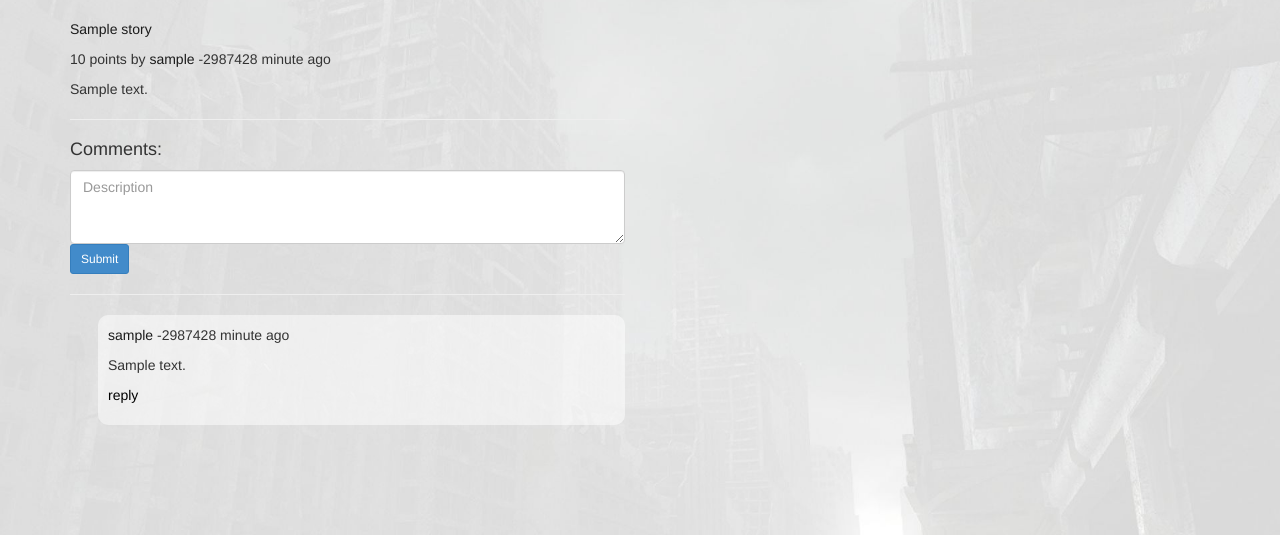
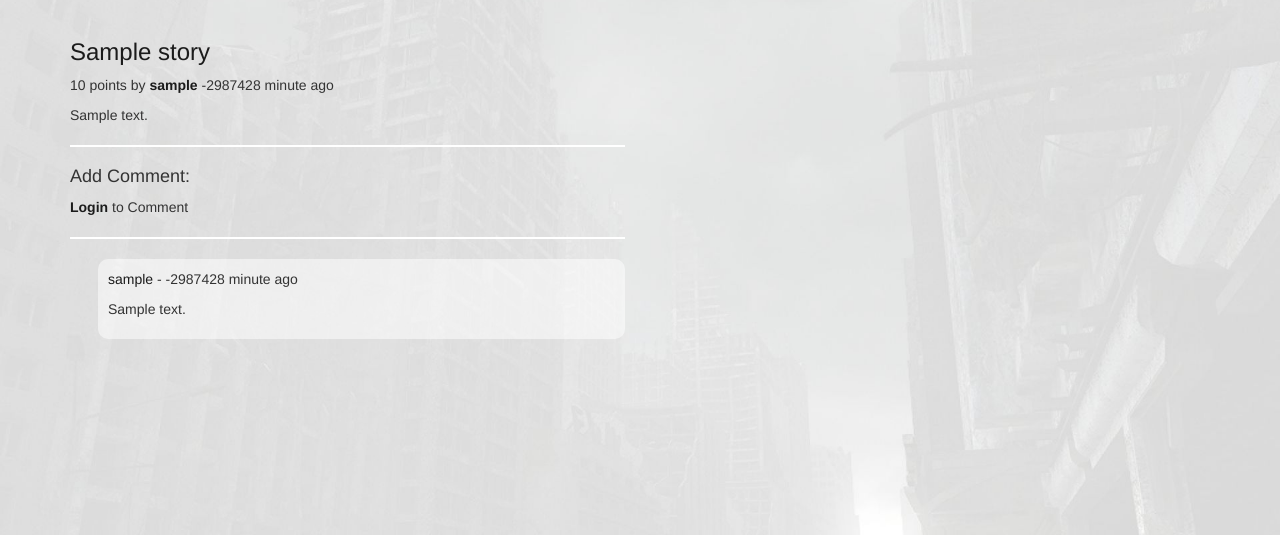
Before and after one commit to jjh5030/tidder, a Django app: page /post/1/ in a window 1280 px wide. Shown: the part 51-586 px from the top of the page. Run offline with Django 3.2, Linux system fonts and the light colour scheme; tables that the repository leaves empty hold one stand-in row (values such as "Sample post"); some libraries are stand-ins or nearby versions.

Commit message:
All commenting issues have been fixed

```diff
--- a/static/css/bootstrap-fluid-adj.css
+++ b/static/css/bootstrap-fluid-adj.css
@@ -112,3 +112,10 @@
 a:hover {
     color: #FFFFFF;
 }
+
+hr {
+    background-color: #FFFFFF;
+    border: 0 none;
+    color: #FFFFFF;
+    height: 2px;
+}
--- a/stories/views.py
+++ b/stories/views.py
@@ -2,6 +2,8 @@
 
 from stories.models import Story, UserProfile, Comment
 from stories.forms import StoryForm, UserForm, UserProfileForm, CommentForm
+
+from django.core.urlresolvers import reverse
 
 from django.contrib.auth import authenticate, login, logout
 from django.contrib.auth.decorators import login_required
@@ -201,7 +203,7 @@
 			temp = form.save(commit=False)
 			parent = form['parent'].value()
 
-			print 'parent', parent
+			#print 'parent', parent
 
 			if parent == '' or parent is None:
 				#Set a blank path then save it to get an ID
@@ -213,7 +215,13 @@
 			else:
 				#Get the parent node
 				node = Comment.objects.get(id=parent)
-				temp.depth = node.depth + 1
+
+				#Max 5 levels deep
+				if node.depth < 6:
+					temp.depth = node.depth + 1
+				else:
+					temp.depth = 5
+
 				temp.path = node.path
 				temp.story_id = story
 				temp.comment_moderator = request.user
@@ -225,12 +233,23 @@
 			#Final save for parents and children
 			temp.save()
 			context_dict['form'] = form
+
+			# After successful submission and processing of a web form
+			return HttpResponseRedirect(reverse('story_detail', args=(story_id,)))
+
 	else:
 		context_dict['form'] = CommentForm()
+
+	# may need to do the sorting in python since the database will treat the column as a string
+	# I believe, so 10 will come before 2
 
 	try:
 		comment_tree = Comment.objects.filter(story_id=story).order_by('path')
 		context_dict['comment_tree'] = [comment for comment in comment_tree]
+
+		#for comment in comment_tree:
+		#	print comment.id, comment.path
+
 	except:
 		context_dict['comment_tree'] = []
 
--- a/templates/tidder/detail.html
+++ b/templates/tidder/detail.html
@@ -9,11 +9,11 @@
 {% block content %}
 
 <p>
-<a href="{{ story.url }}">{{ story.title }}</a><span class="domain"> {% if story.domain %} ({{ story.domain }}) {% endif %}</span>
+<h3><a href="{{ story.url }}">{{ story.title }}</a><small>  {% if story.domain %} ({{ story.domain }}) {% endif %}</small></h3>
 </p>
 
 <p>
-{{ story.points }} points by <a href="/user_profile/{{ story.moderator.username }}">{{ story.moderator.username }}</a> {{ story.created_at|age }}
+{{ story.points }} points by <b><a href="/user_profile/{{ story.moderator.username }}">{{ story.moderator.username }}</a></b> {{ story.created_at|age }}
 </p>
 
 <p>
@@ -22,8 +22,9 @@
 
 <hr/>
 
-<h4>Comments:</h4>
+<h4>Add Comment:</h4>
 
+{% if user.is_authenticated %}
 	<form id="postcomment" method="post" action="">
 			{% for hidden in form.hidden_fields %}
 			{{ hidden }}
@@ -32,15 +33,20 @@
 			<button class="btn btn-sm btn-primary" type="submit" name="Submit">Submit</button>
 			{% csrf_token %}
 		</form>
+{% else %}
+	<p><a href="{% url 'login' %}"><b>Login</b></a> to Comment</p>
+{% endif %}
 
 <hr/>
 
 <ul id="commenters">
 	{% for c in comment_tree %}
 		<li id="{{ c.id }}" class="c" style="margin-left:{{ c.depth|add:c.depth }}em;">
-			<p class="poster"><a href="/user_profile/{{ c.comment_moderator.username }}">{{ c.comment_moderator.username }}</a> {{ c.date |age }}</p>
+			<p class="poster"><a href="/user_profile/{{ c.comment_moderator.username }}">{{ c.comment_moderator.username }}</a> - {{ c.date |age }}</p>
 			<p>{{ c.content }}</p>
+			{% if user.is_authenticated %}
 				<p><a href="" class="reply">reply</a></p>
+			{% endif %}
 		</li>
 	{% empty %}
 <br/>
--- a/templates/tidder/register.html
+++ b/templates/tidder/register.html
@@ -20,8 +20,11 @@
         	<input type="text" class="form-control" placeholder="Last Name" name="first_name" value="">
         	<input type="url" class="form-control" placeholder="Website" name="website" value="">
 
+			<!-- WILL ADD THIS BACK LATER
 			<h4>Profile Picture</h4>
 			<input type="file" placeholder="picture" name="picture" value="">
+			-->
+
 			<br/>
             <button class="btn btn-lg btn-primary btn-block" type="submit" name="submit">Register</button>
 
```
Lines whose indentation alone changed are shown as unchanged.
